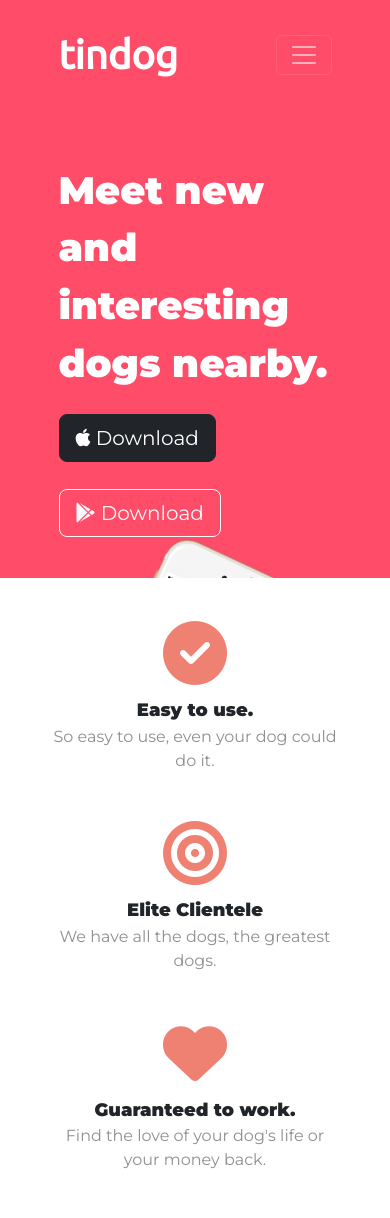
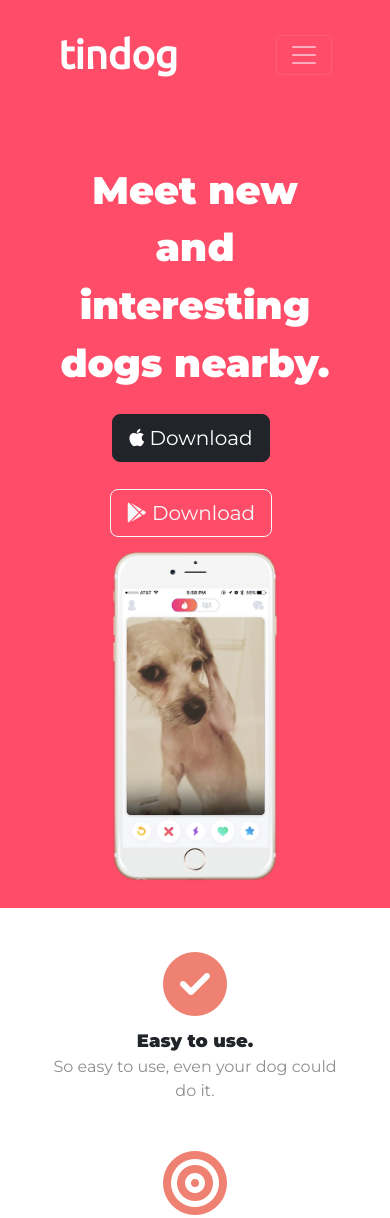
Before and after one commit to HemangFirani/tindog-website, a plain HTML site: page index.html in a window 390 px wide. Shown: the top 1218 px of the page. Drawn offline with nearby package versions, Linux system fonts and the light colour scheme.

Commit message:
update css file for media query

```diff
--- a/css/styles.css
+++ b/css/styles.css
@@ -87,6 +87,15 @@ h3{
 p{
     color: #8f8f8f;
 }
+@media (max-width:1028px){
+    #title{
+        text-align: center;
+    }
+    .title-image{
+        position: static;
+        transform: rotate(0deg);
+    }
+}
 /* Testimonials */
 #testimonials{
     background-color: #ef8172;
```
